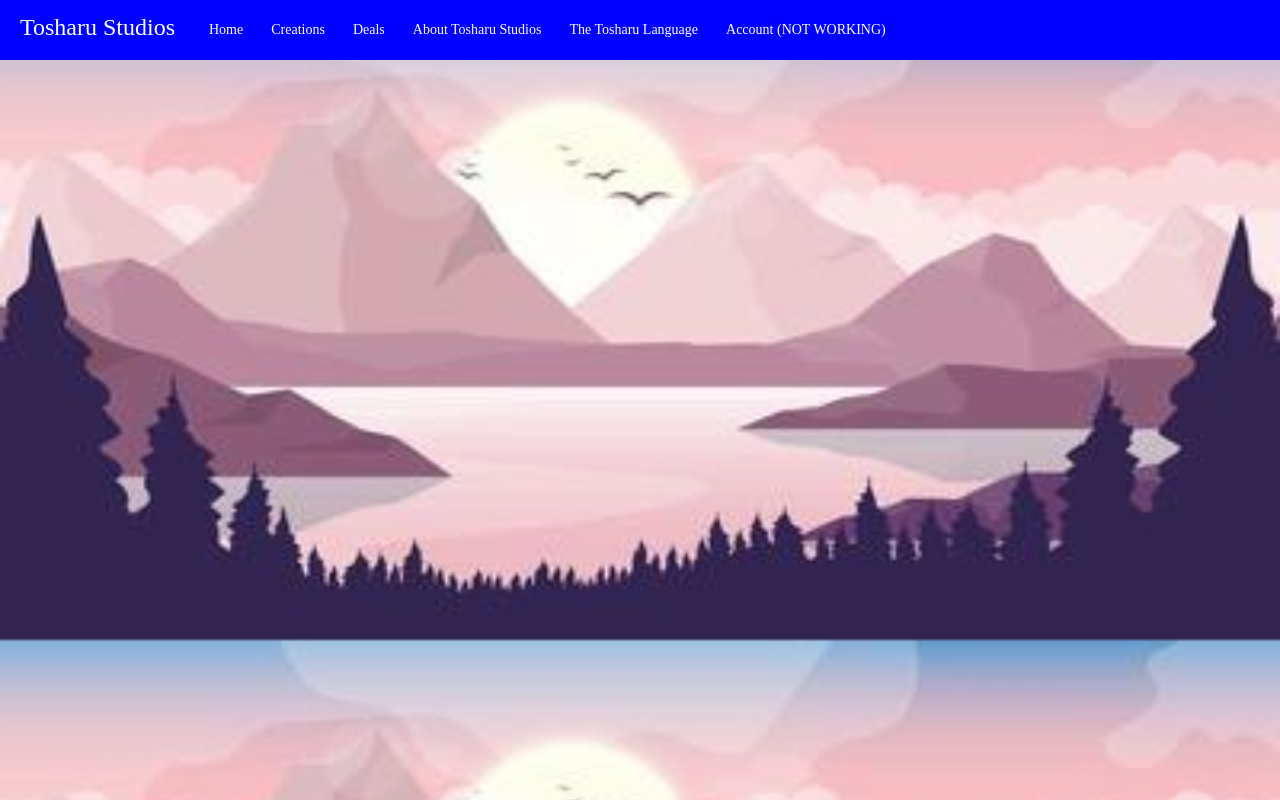
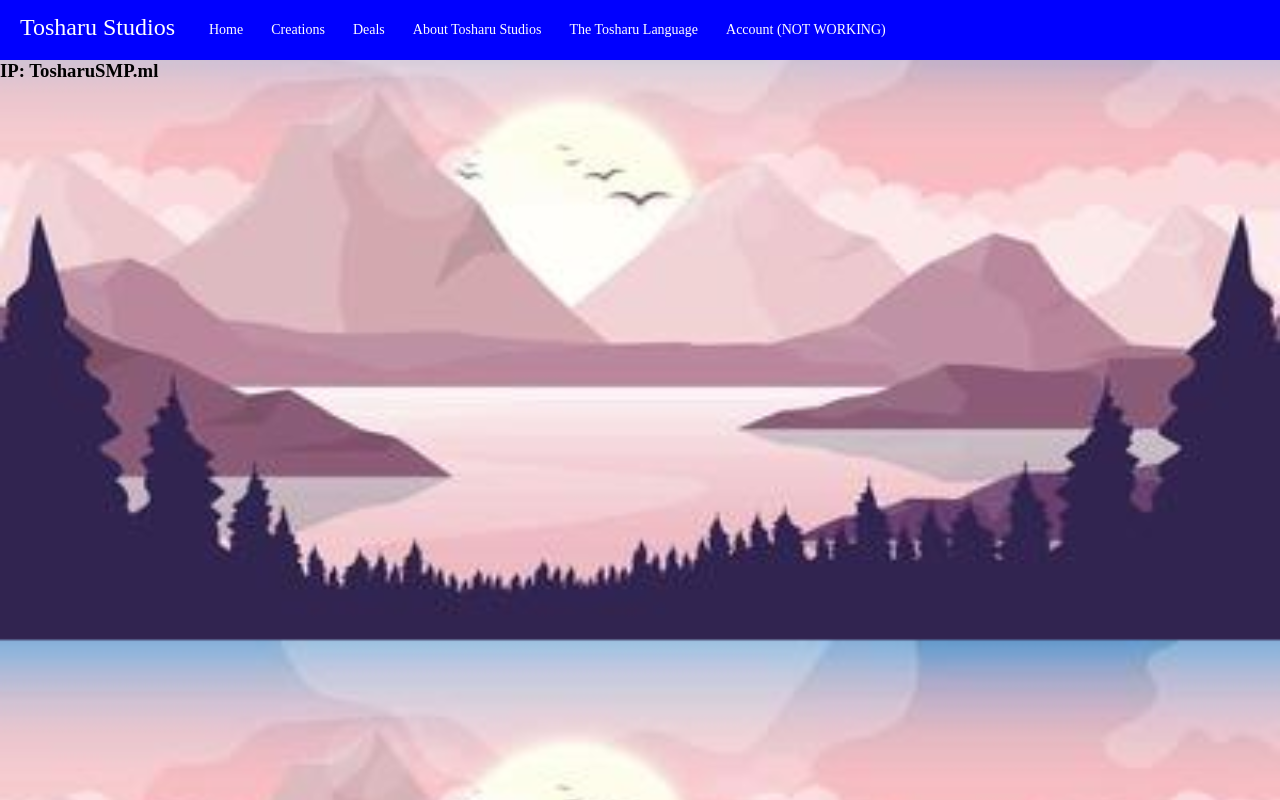
Before and after one commit to TosharuStudiosGithub/tosharustudios, a plain HTML site: page tsmp.html in a window 1280 px wide. Drawn offline with Linux system fonts and the light colour scheme; files whose address does not match are found by name.

Commit message:
TSMP IP11

```diff
--- a/tsmp.html
+++ b/tsmp.html
@@ -26,5 +26,6 @@
 		<li><a href="loginandsignup.html">Account (NOT WORKING)</a></li>
 	</ul>
 </nav>
+<h3>IP: TosharuSMP.ml</h3>
 </body>
 </html>
```
